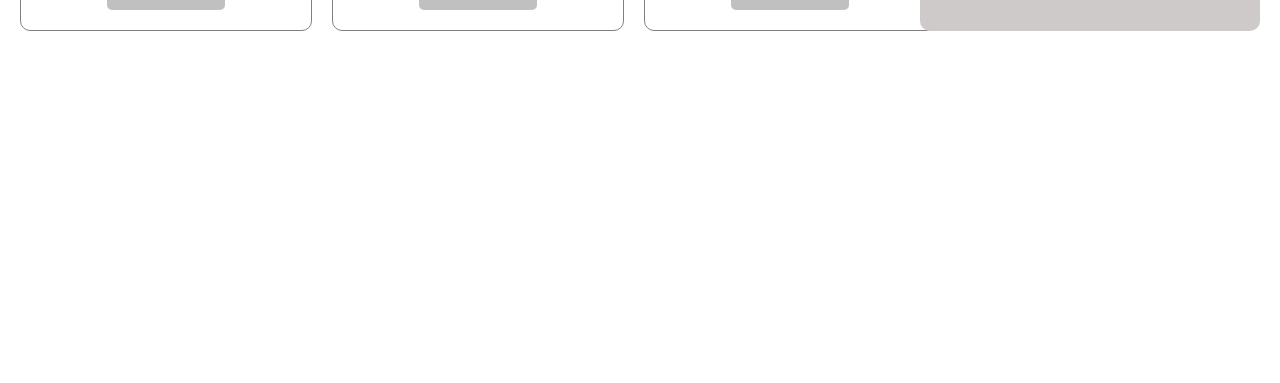
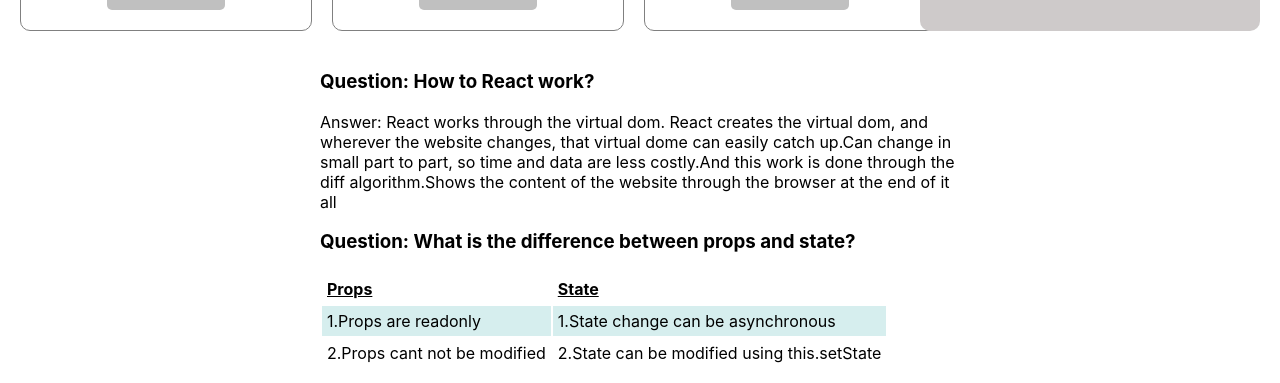
Before and after one commit to MazharulDev/movie-select-simple, a React (Create React App) app: page / in a window 1280 px wide. Shown: the part 1080-1463 px from the top of the page. Before the commit the page ends 1131 px from the top, so only its background shows below. Built offline with nearby package versions, Linux system fonts and the light colour scheme.

Commit message:
question added

```diff
--- a/package.json
+++ b/package.json
@@ -6,6 +6,7 @@
     "@testing-library/jest-dom": "^5.16.3",
     "@testing-library/react": "^12.1.4",
     "@testing-library/user-event": "^13.5.0",
+    "bootstrap": "^5.1.3",
     "react": "^17.0.2",
     "react-dom": "^17.0.2",
     "react-icons": "^4.3.1",
--- a/src/App.js
+++ b/src/App.js
@@ -3,7 +3,8 @@ import './App.css';
 import Header from './components/Header/Header';
 import { useEffect, useState } from 'react';
 import Movies from './components/Movies/Movies';
-import Sidebar from './components/Sidebar/Sidebar';
+import Question from './components/Question/Question';
+
 
 function App() {
   const [movies,setMovies]=useState([]);
@@ -30,7 +31,7 @@ function App() {
       <Header></Header>
 
       <Movies movies={movies} handleSelect={handleSelect} name={name} clearData={clearData} randomMovie={randomMovie} randomData={randomData}></Movies>
-
+    <Question></Question>
     </div>
   );
 }
--- a/src/components/Movies/Movies.css
+++ b/src/components/Movies/Movies.css
@@ -1,6 +1,6 @@
 .movies-container{
     display: grid;
-    grid-template-columns: 4fr 1fr;
+    grid-template-columns: 5fr 1fr;
 }
 .movies{
     width: 720px;
--- /dev/null
+++ b/src/components/Question/Question.css
@@ -0,0 +1,12 @@
+.question{
+    width: 50%;
+    margin: 0 auto;
+}
+table tr:nth-child(even) {
+
+        background-color: #D6EEEE;
+
+}
+table td{
+    padding: 5px;
+}
--- /dev/null
+++ b/src/components/Question/Question.js
@@ -0,0 +1,32 @@
+import React from 'react';
+import './Question.css'
+const Question = () => {
+    return (
+        <div className='question'>
+            <h3>Question:  How to React work?</h3>
+            <p>Answer: React works through the virtual dom. React creates the virtual dom, and wherever the website changes, that virtual dome can easily catch up.Can change in small part to part, so time and data are less costly.And this work is done through the diff algorithm.Shows the content of the website through the browser at the end of it all</p>
+            <h3>Question:  What is the difference between props and state?</h3>
+            <p>
+            <table>
+                <tr>
+                    <td><b><u>Props</u></b></td>
+                    <td><b><u>State</u></b></td>
+
+                </tr>
+                <tr>
+                    <td>1.Props are readonly</td>
+                    <td>1.State change can be asynchronous</td>
+
+                </tr>
+                <tr>
+                    <td>2.Props cant not be modified</td>
+                    <td>2.State can be modified using this.setState</td>
+
+                </tr>
+            </table>
+            </p>
+        </div>
+    );
+};
+
+export default Question;
--- a/src/index.js
+++ b/src/index.js
@@ -3,7 +3,6 @@ import ReactDOM from 'react-dom';
 import './index.css';
 import App from './App';
 import reportWebVitals from './reportWebVitals';
-
 ReactDOM.render(
   <React.StrictMode>
     <App />
```
Also changed, not shown: 1 other file (tests, documents, lock files or other folders).
